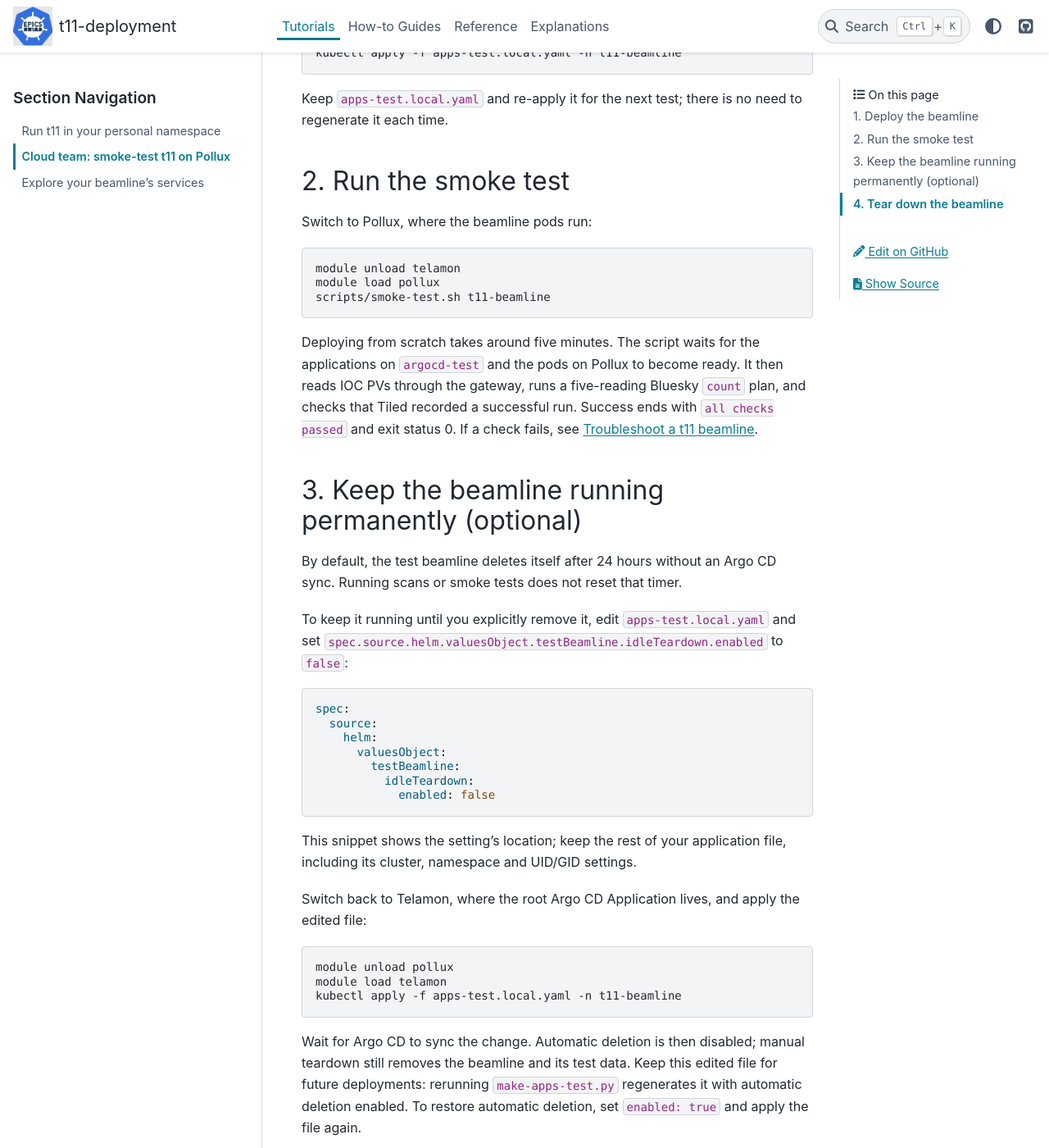
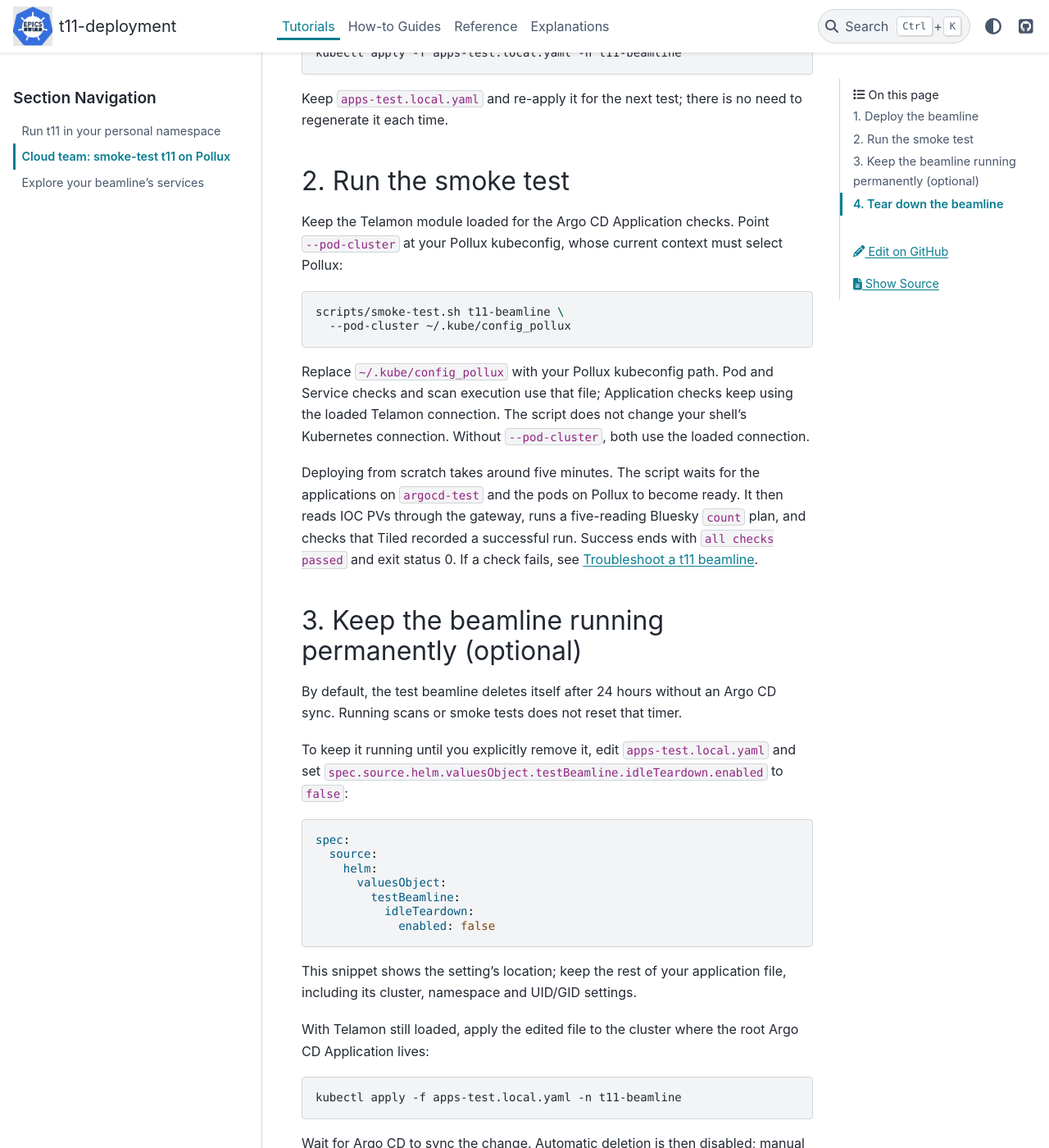
Before and after one commit to epics-containers/t11-deployment, a Sphinx documentation site: the page built from docs/tutorials/cloud-smoke-test.md, in a window 1280 px wide and 1400 px high, scrolled down 743 px. Shown: the whole window at 82% size. Built offline with Sphinx 7.4.7 and the PyData theme 0.15.4, drawn with Linux system fonts in a browser that asks for light colours; some of the changed text lies outside the part shown.

Commit message:
Allow a separate workload kubeconfig for smoke tests

````diff
--- a/docs/tutorials/cloud-smoke-test.md
+++ b/docs/tutorials/cloud-smoke-test.md
@@ -33,13 +33,19 @@ to regenerate it each time.
 
 ## 2. Run the smoke test
 
-Switch to Pollux, where the beamline pods run:
+Keep the Telamon module loaded for the Argo CD Application checks. Point
+`--pod-cluster` at your Pollux kubeconfig, whose current context must select
+Pollux:
 
 ```bash
-module unload telamon
-module load pollux
-scripts/smoke-test.sh t11-beamline
+scripts/smoke-test.sh t11-beamline \
+  --pod-cluster ~/.kube/config_pollux
 ```
+
+Replace `~/.kube/config_pollux` with your Pollux kubeconfig path. Pod and
+Service checks and scan execution use that file; Application checks keep
+using the loaded Telamon connection. The script does not change your shell's
+Kubernetes connection. Without `--pod-cluster`, both use the loaded connection.
 
 Deploying from scratch takes around five minutes. The script waits for
 the applications on `argocd-test` and the pods on
@@ -70,12 +76,10 @@ spec:
 This snippet shows the setting's location; keep the rest of your application
 file, including its cluster, namespace and UID/GID settings.
 
-Switch back to Telamon, where the root Argo CD Application lives, and apply
-the edited file:
+With Telamon still loaded, apply the edited file to the cluster where the
+root Argo CD Application lives:
 
 ```bash
-module unload pollux
-module load telamon
 kubectl apply -f apps-test.local.yaml -n t11-beamline
 ```
 
@@ -87,11 +91,9 @@ it with automatic deletion enabled. To restore automatic deletion, set
 
 ## 4. Tear down the beamline
 
-Delete the root application from `argocd-test`:
+With Telamon still loaded, delete the root application from `argocd-test`:
 
 ```bash
-module unload pollux
-module load telamon
 kubectl delete application t11 -n t11-beamline
 ```
 
````
Also changed, not shown: docs/reference/helper-scripts.md (+6 -1 lines), 3 other files.
